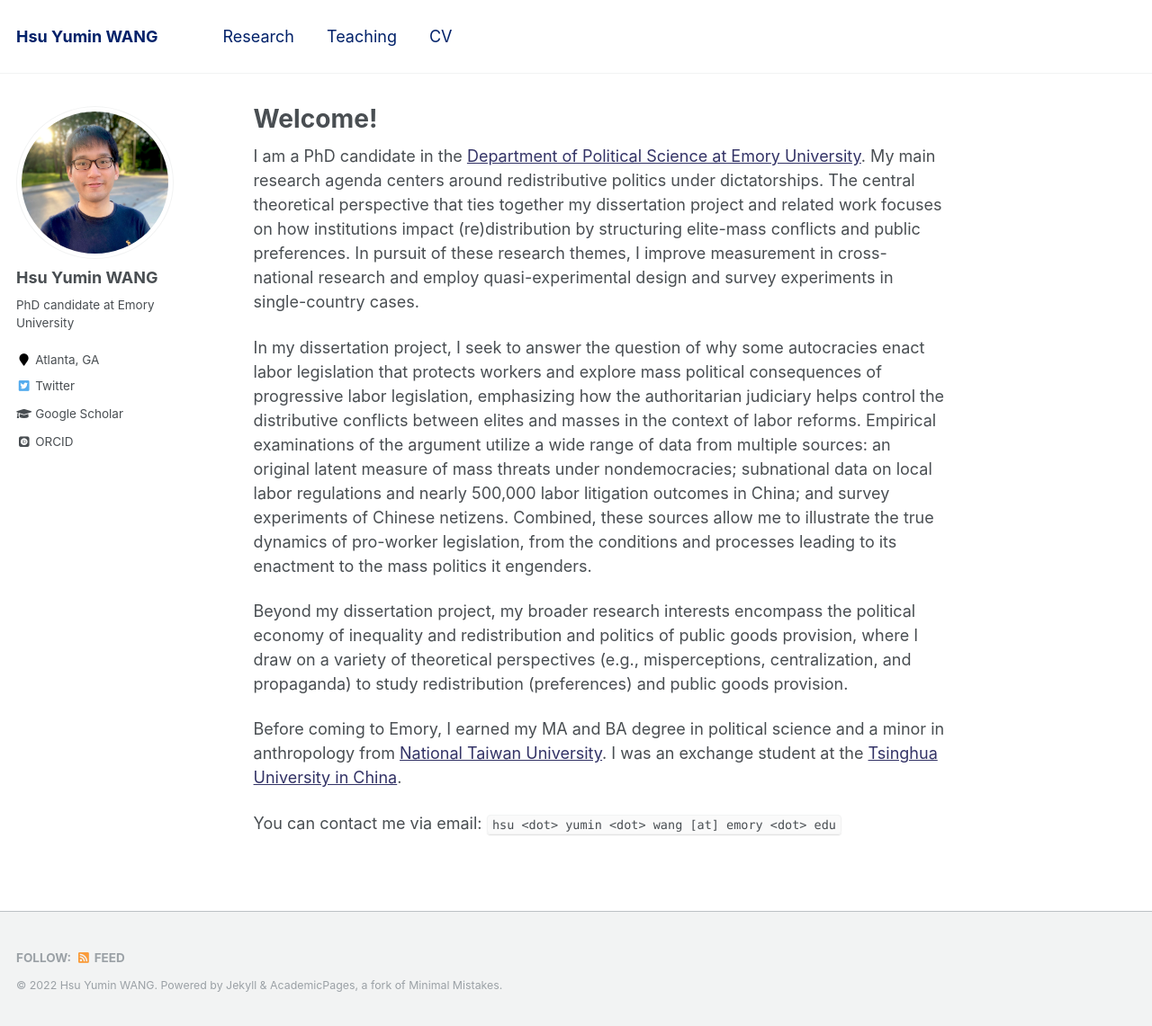
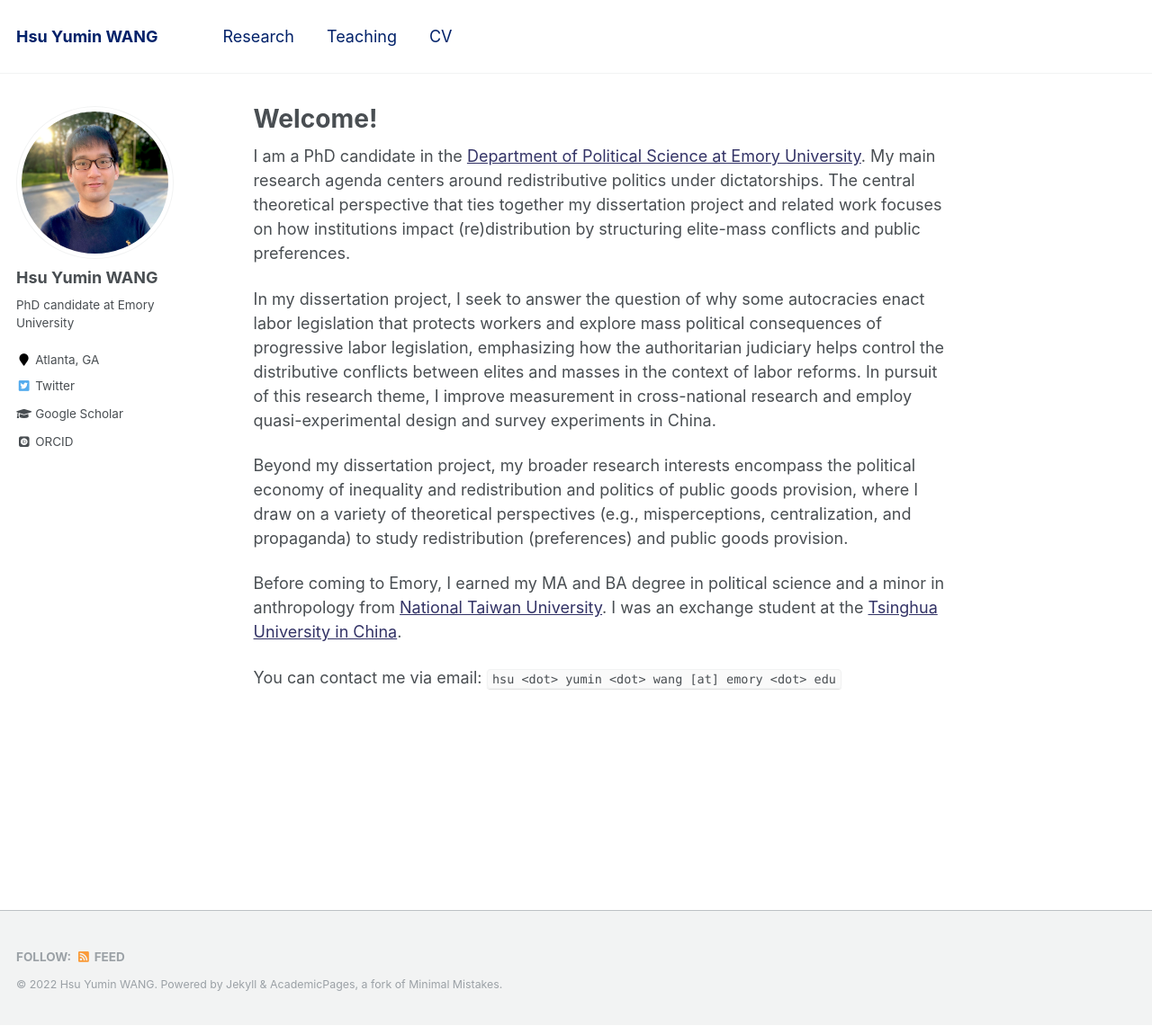
Before and after one commit to hsuyumin/hsuyumin.github.io, a Jekyll site: the page built from _pages/about.md, in a window 1280 px wide and 1141 px high. Shown: the whole window at 90% size. Built offline with Jekyll 4.4.1, drawn with Linux system fonts in a browser that asks for light colours; some web fonts are replaced.

Commit message:
Update about.md

```diff
--- a/_pages/about.md
+++ b/_pages/about.md
@@ -8,9 +8,9 @@ redirect_from:
   - /about.html
 ---
 
-I am a PhD candidate in the [Department of Political Science at Emory University](http://polisci.emory.edu/home/). My main research agenda centers around redistributive politics under dictatorships. The central theoretical perspective that ties together my dissertation project and related work focuses on how institutions impact (re)distribution by structuring elite-mass conflicts and public preferences. In pursuit of these research themes, I improve measurement  in cross-national research and employ quasi-experimental design and survey experiments in single-country cases.
+I am a PhD candidate in the [Department of Political Science at Emory University](http://polisci.emory.edu/home/). My main research agenda centers around redistributive politics under dictatorships. The central theoretical perspective that ties together my dissertation project and related work focuses on how institutions impact (re)distribution by structuring elite-mass conflicts and public preferences.
 
-In my dissertation project, I seek to answer the question of why some autocracies enact labor legislation that protects workers and explore mass political consequences of progressive labor legislation, emphasizing how the authoritarian judiciary helps control the distributive conflicts between elites and masses in the context of labor reforms. Empirical examinations of the argument utilize a wide range of data from multiple sources: an original latent measure of mass threats under nondemocracies; subnational data on local labor regulations and nearly 500,000 labor litigation outcomes in China; and survey experiments of Chinese netizens. Combined, these sources allow me to illustrate the true dynamics of pro-worker legislation, from the conditions and processes leading to its enactment to the mass politics it engenders.
+In my dissertation project, I seek to answer the question of why some autocracies enact labor legislation that protects workers and explore mass political consequences of progressive labor legislation, emphasizing how the authoritarian judiciary helps control the distributive conflicts between elites and masses in the context of labor reforms. In pursuit of this research theme, I improve measurement  in cross-national research and employ quasi-experimental design and survey experiments in China.
 
 Beyond my dissertation project, my broader research interests encompass the political economy of inequality and redistribution and politics of public goods provision, where I draw on a variety of theoretical perspectives (e.g., misperceptions, centralization, and propaganda) to study redistribution (preferences) and public goods provision.
 
```
